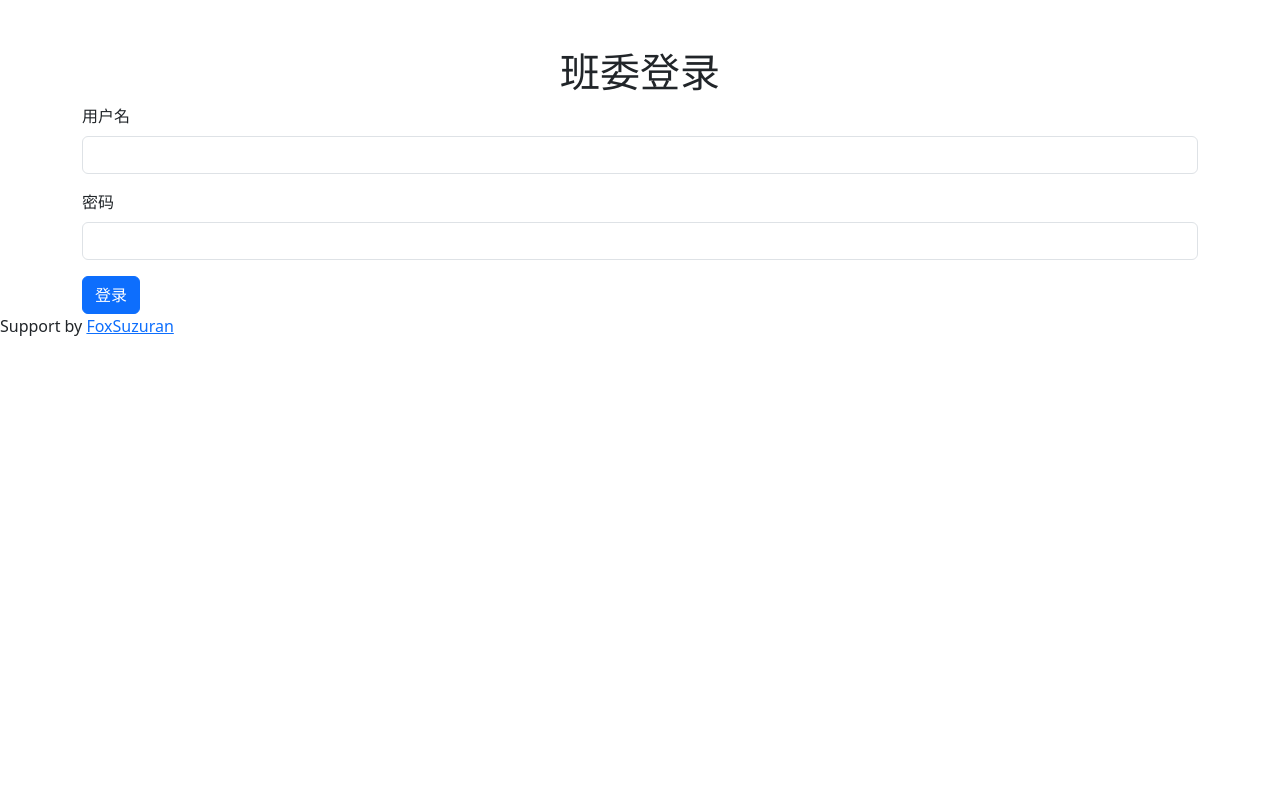
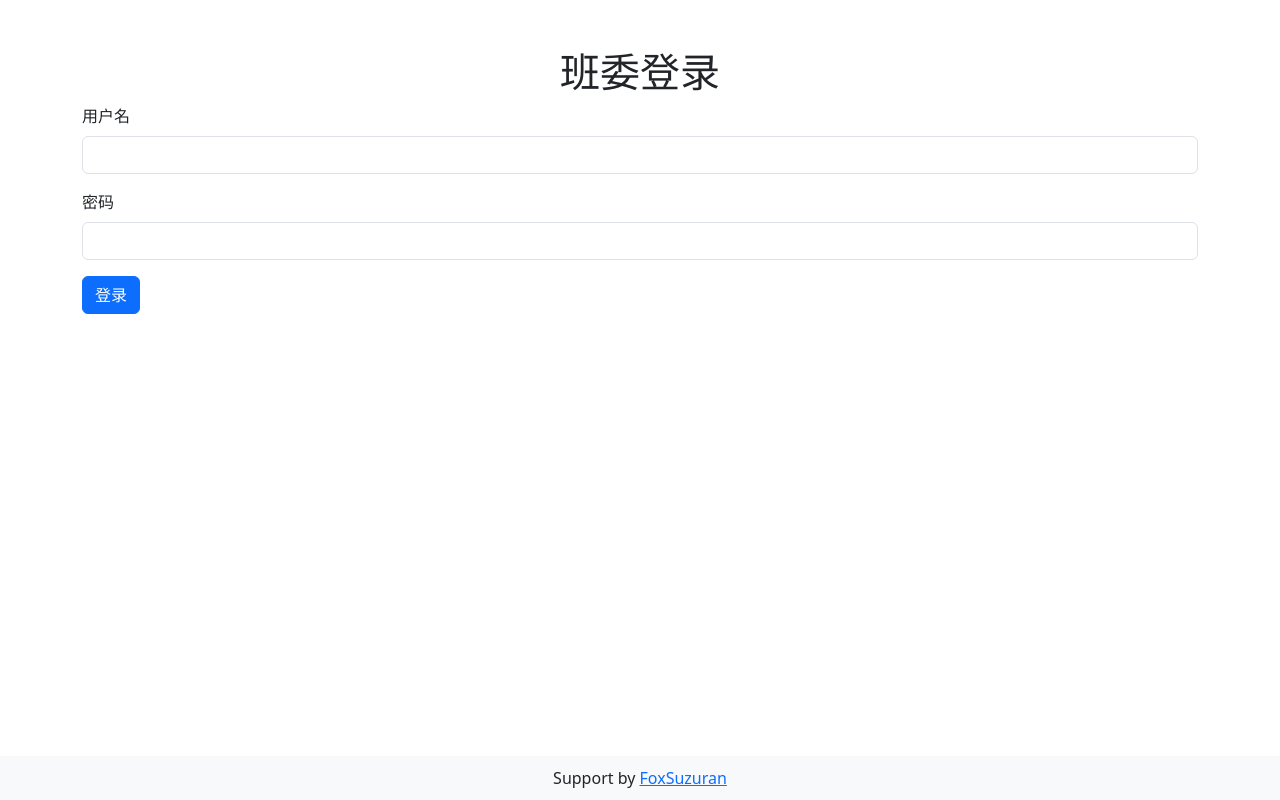
Before and after one commit to FoxSuzuran/ScoreCount-Flask, a Flask app: page /admin in a window 1280 px wide. Run offline with Flask 3, Linux system fonts and the light colour scheme; parts of the project's set-up code (start-up, migrations or seed data) failed here and were passed over.

Commit message:
Update html

```diff
--- a/templates/admin_login.html
+++ b/templates/admin_login.html
@@ -30,9 +30,9 @@
     </div>
 </div>
 </body>
-<footer>
+<footer style="position: absolute; bottom: 0; left: 0; right: 0; text-align: center; background-color: #f8f9fa; padding: 10px 0;">
     <div>
-        Support by <a class="align-center" href="https://github.com/FoxSuzuran">FoxSuzuran</a>
+        Support by <a class="footer" href="https://github.com/FoxSuzuran">FoxSuzuran</a>
     </div>
 </footer>
 </html>
--- a/templates/management.html
+++ b/templates/management.html
@@ -42,9 +42,9 @@
 <script src="https://code.jquery.com/jquery-3.6.0.min.js"></script>
 <script src="{{ url_for('static', filename='js/scripts.js') }}"></script>
 </body>
-<footer>
+<footer style="position: absolute; bottom: 0; left: 0; right: 0; text-align: center; background-color: #f8f9fa; padding: 10px 0;">
     <div>
-        Support by <a class="align-center" href="https://github.com/FoxSuzuran">FoxSuzuran</a>
+        Support by <a class="footer" href="https://github.com/FoxSuzuran">FoxSuzuran</a>
     </div>
 </footer>
 </html>
--- a/templates/score_form.html
+++ b/templates/score_form.html
@@ -78,9 +78,9 @@
     });
 </script>
 </body>
-<footer>
+<footer style="position: absolute; bottom: 0; left: 0; right: 0; text-align: center; background-color: #f8f9fa; padding: 10px 0;">
     <div>
-        Support by <a class="align-center" href="https://github.com/FoxSuzuran">FoxSuzuran</a>
+        Support by <a class="footer" href="https://github.com/FoxSuzuran">FoxSuzuran</a>
     </div>
 </footer>
 </html>
--- a/templates/student_login.html
+++ b/templates/student_login.html
@@ -32,9 +32,9 @@
     </div>
 </div>
 </body>
-<footer>
+<footer style="position: absolute; bottom: 0; left: 0; right: 0; text-align: center; background-color: #f8f9fa; padding: 10px 0;">
     <div>
-        Support by <a class="align-center" href="https://github.com/FoxSuzuran">FoxSuzuran</a>
+        Support by <a class="footer" href="https://github.com/FoxSuzuran">FoxSuzuran</a>
     </div>
 </footer>
 </html>
```
